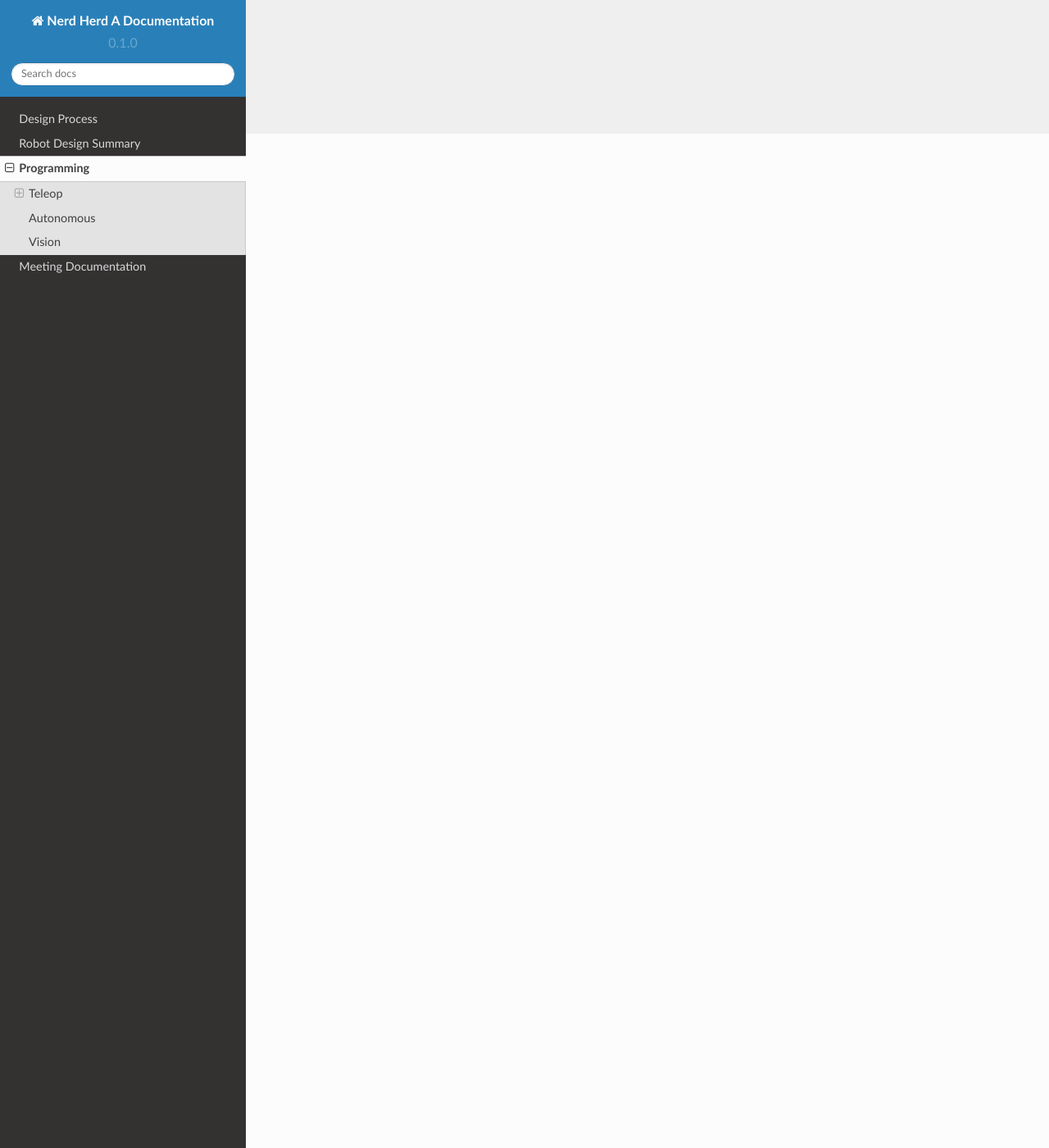
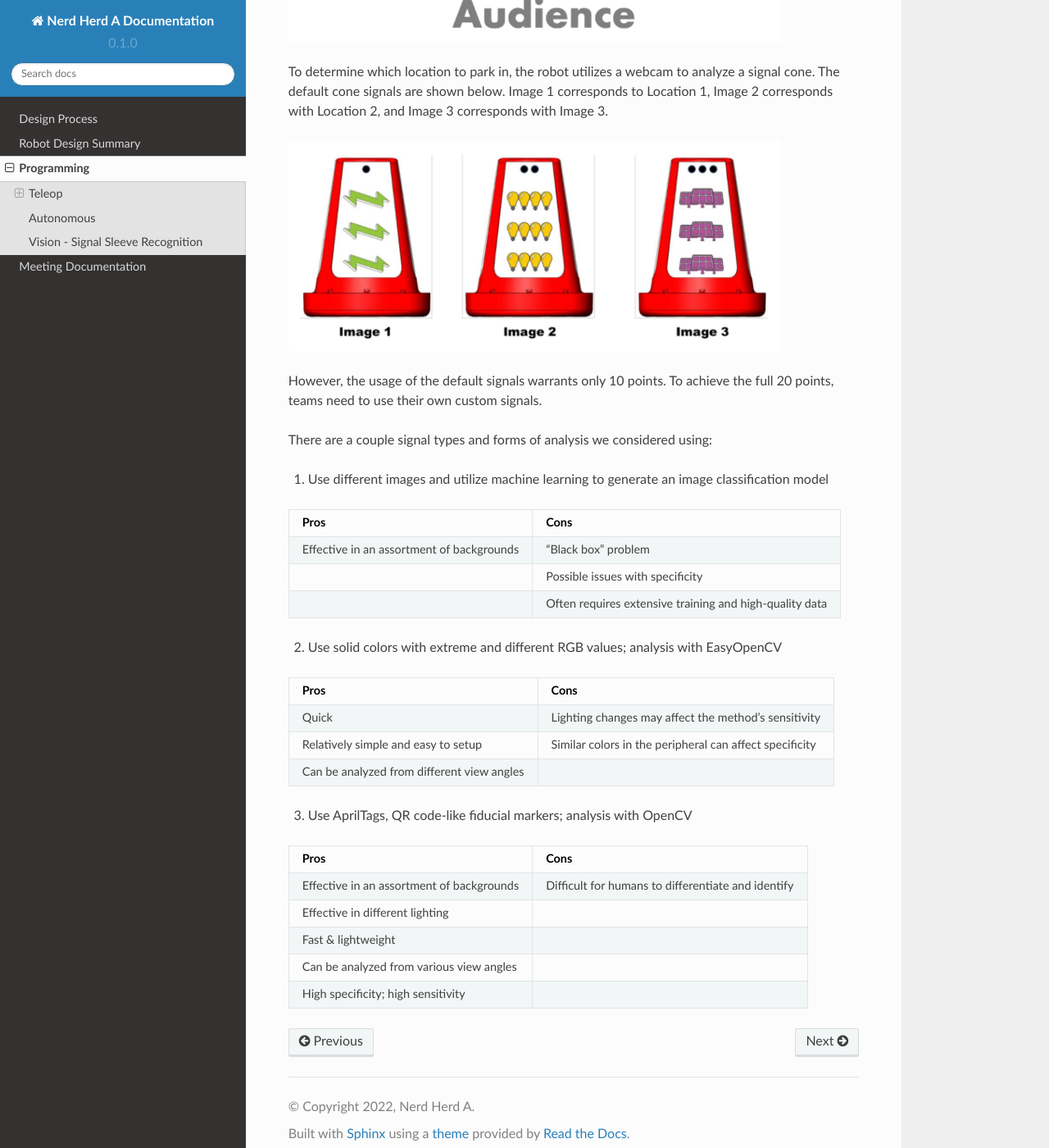
Before and after one commit to samanthac02/FTCDocumentation, a Sphinx documentation site: the page built from docs/source/programming.rst, in a window 1280 px wide and 1400 px high, scrolled down 1237 px. Shown: the whole window at 82% size. Built offline with Sphinx 7.4.7 and the Read the Docs theme 2.0.0, drawn with Linux system fonts in a browser that asks for light colours; some of the changed text lies outside the part shown.

Commit message:
Update programming.rst

```diff
--- a/docs/source/programming.rst
+++ b/docs/source/programming.rst
@@ -11,19 +11,20 @@ Macros
 Autonomous
 #####
 
-Vision
+Vision - Signal Sleeve Recognition
 #####
 
 A critical aspect of scoring this year requires the application of computer vision.  The objective is to identify and analyze an image on a signal cone and then autonomously navigate and park in one of three different zones, accordingly.
 
 The figure below shows the robot starting points (Tile A5, Tile A2, Tile F5, and Tile F2) and the three possible locations or zones that the robot would need to park in to score 10 or 20 points.
 
-
+.. image:: FTCImages/visionField.png
+  :width: 600
 
 To determine which location to park in, the robot utilizes a webcam to analyze a signal cone. The default cone signals are shown below. Image 1 corresponds to Location 1, Image 2 corresponds with Location 2, and Image 3 corresponds with Image 3.
 
-
-
+.. image:: FTCImages/visionCones.png
+  :width: 600
 
 However, the usage of the default signals warrants only 10 points. To achieve the full 20 points, teams need to use their own custom signals.
 
@@ -31,6 +32,40 @@ There are a couple signal types and forms of analysis we considered using:
 
 1. Use different images and utilize machine learning to generate an image classification model
 
++--------------------------------------------+----------------------------------------------------------+
+| Pros                                       | Cons                                                     |
++============================================+==========================================================+
+| Effective in an assortment of backgrounds  | “Black box” problem                                      |
++--------------------------------------------+----------------------------------------------------------+
+|                                            | Possible issues with specificity                         |
++--------------------------------------------+----------------------------------------------------------+
+|                                            | Often requires extensive training and high-quality data  |
++--------------------------------------------+----------------------------------------------------------+
+
 2. Use solid colors with extreme and different RGB values; analysis with EasyOpenCV
 
++--------------------------------------------+----------------------------------------------------------+
+| Pros                                       | Cons                                                     |
++============================================+==========================================================+
+| Quick                                      | Lighting changes may affect the method’s sensitivity     |
++--------------------------------------------+----------------------------------------------------------+
+| Relatively simple and easy to setup        | Similar colors in the peripheral can affect specificity  |
++--------------------------------------------+----------------------------------------------------------+
+| Can be analyzed from different view angles |                                                          |
++--------------------------------------------+----------------------------------------------------------+
+
 3. Use AprilTags, QR code-like fiducial markers; analysis with OpenCV
+
++-------------------------------------------+----------------------------------------------------------+
+| Pros                                      | Cons                                                     |
++===========================================+==========================================================+
+| Effective in an assortment of backgrounds | Difficult for humans to differentiate and identify       |
++-------------------------------------------+----------------------------------------------------------+
+| Effective in different lighting           |                                                          |
++-------------------------------------------+----------------------------------------------------------+
+| Fast & lightweight                        |                                                          |
++-------------------------------------------+----------------------------------------------------------+
+| Can be analyzed from various view angles  |                                                          |
++-------------------------------------------+----------------------------------------------------------+
+| High specificity; high sensitivity        |                                                          |
++-------------------------------------------+----------------------------------------------------------+
```
